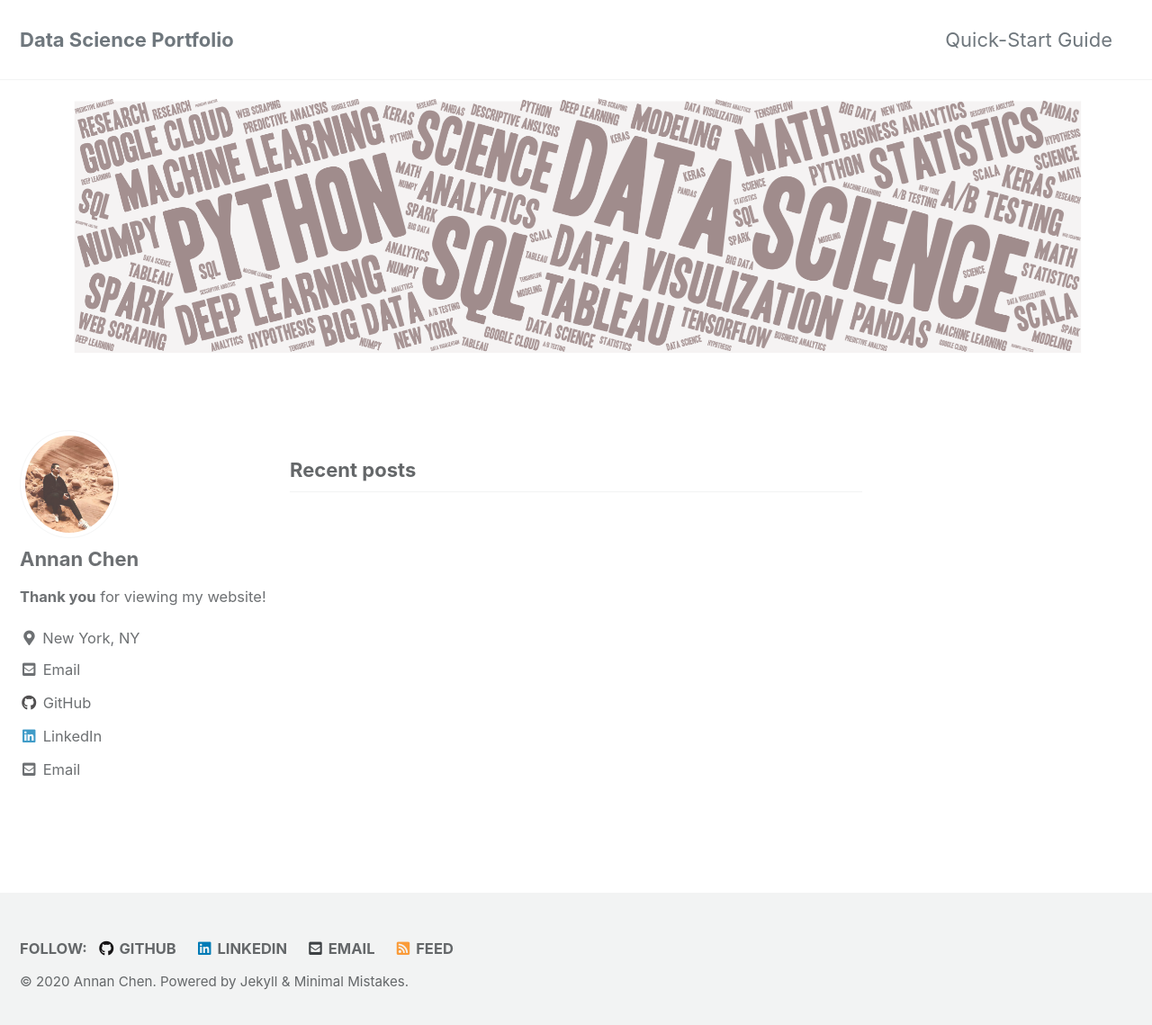
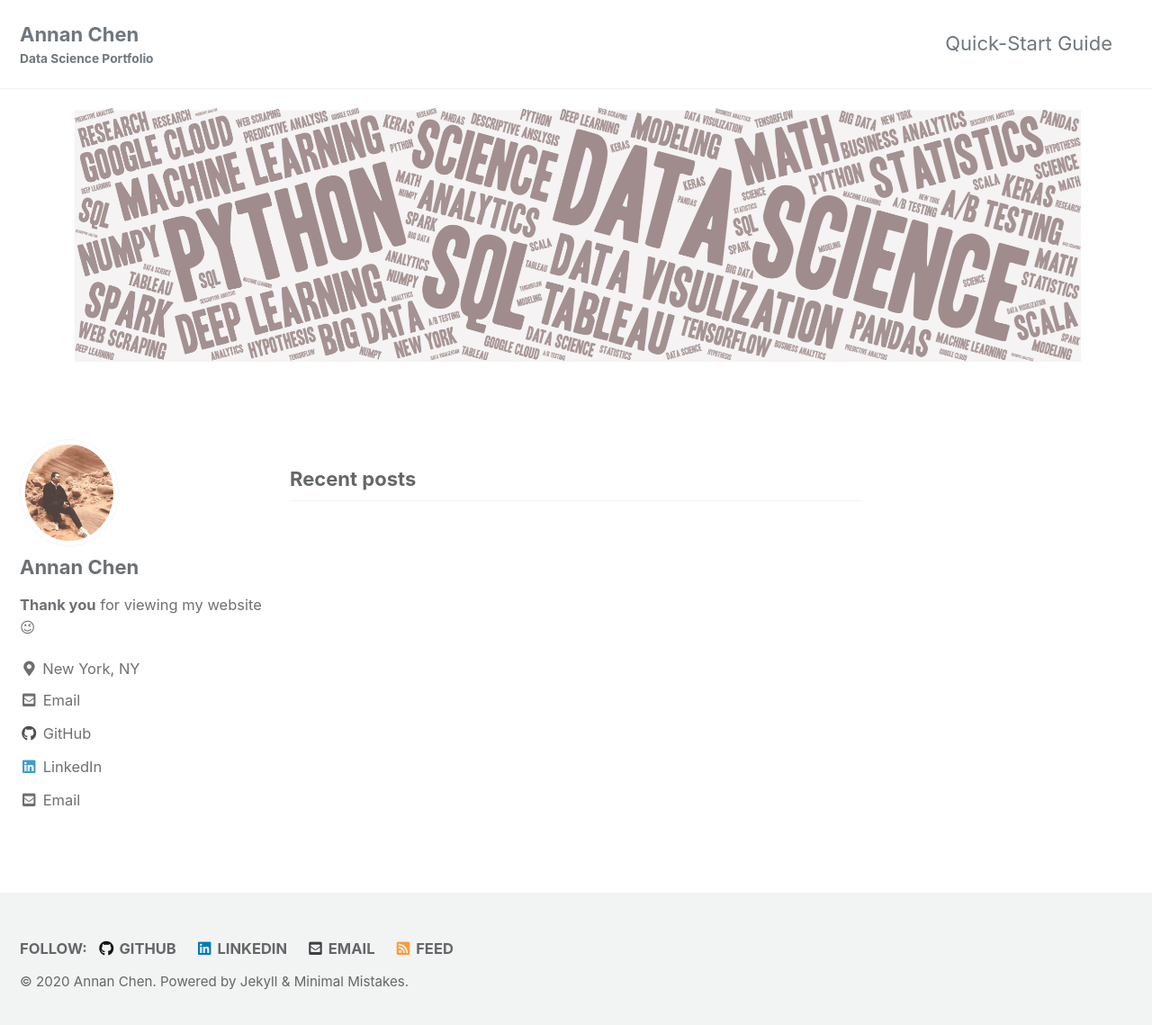
Before and after one commit to alubanana/alubanana.github.io, a Jekyll site: the page built from index.html, in a window 1280 px wide and 1147 px high. Shown: the top 1139 px of the window at 90% size. Built offline with Jekyll 4.4.1, drawn with Linux system fonts in a browser that asks for light colours; cached includes are drawn as plain includes; the list of posts is cut into pages by our own code.

Commit message:
Minor Changes

```diff
--- a/_config.yml
+++ b/_config.yml
@@ -16,9 +16,9 @@ minimal_mistakes_skin    : "default" # "air", "aqua", "contrast", "dark", "dirt"
 
 # Site Settings
 locale                   : "en-US"
-title                    : "Data Science Portfolio"
+title                    : "Annan Chen"
 title_separator          : "-"
-subtitle                 : # site tagline that appears below site title in masthead
+subtitle                 : "Data Science Portfolio" # site tagline that appears below site title in masthead
 name                     : "Annan Chen"
 description              : "Annan's Data Science Portfolio."
 url                      : # the base hostname & protocol for your site e.g. "https://mmistakes.github.io"
@@ -95,7 +95,7 @@ analytics:
 author:
   name             : "Annan Chen"
   avatar           : "images/bio.jpeg"# path of avatar image, e.g. "/assets/images/bio-photo.jpg"
-  bio              : "**Thank you** for viewing my website!"
+  bio              : "**Thank you** for viewing my website 😉"
   location         : "New York, NY"
   email            : "ac4619@columbia.edu"
   links:
```
Also changed, not shown: images/header_square1.png (deleted), 2 other files.
